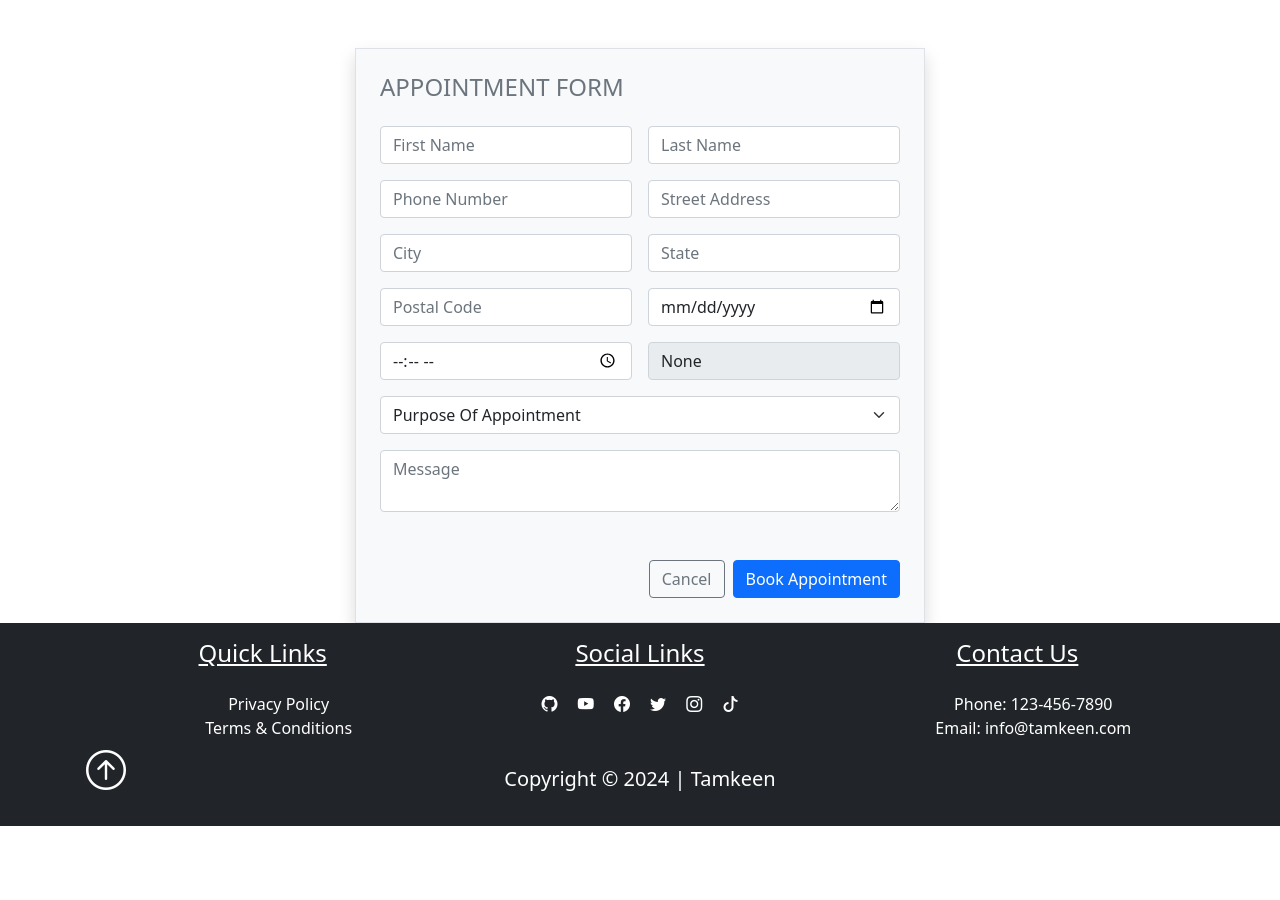
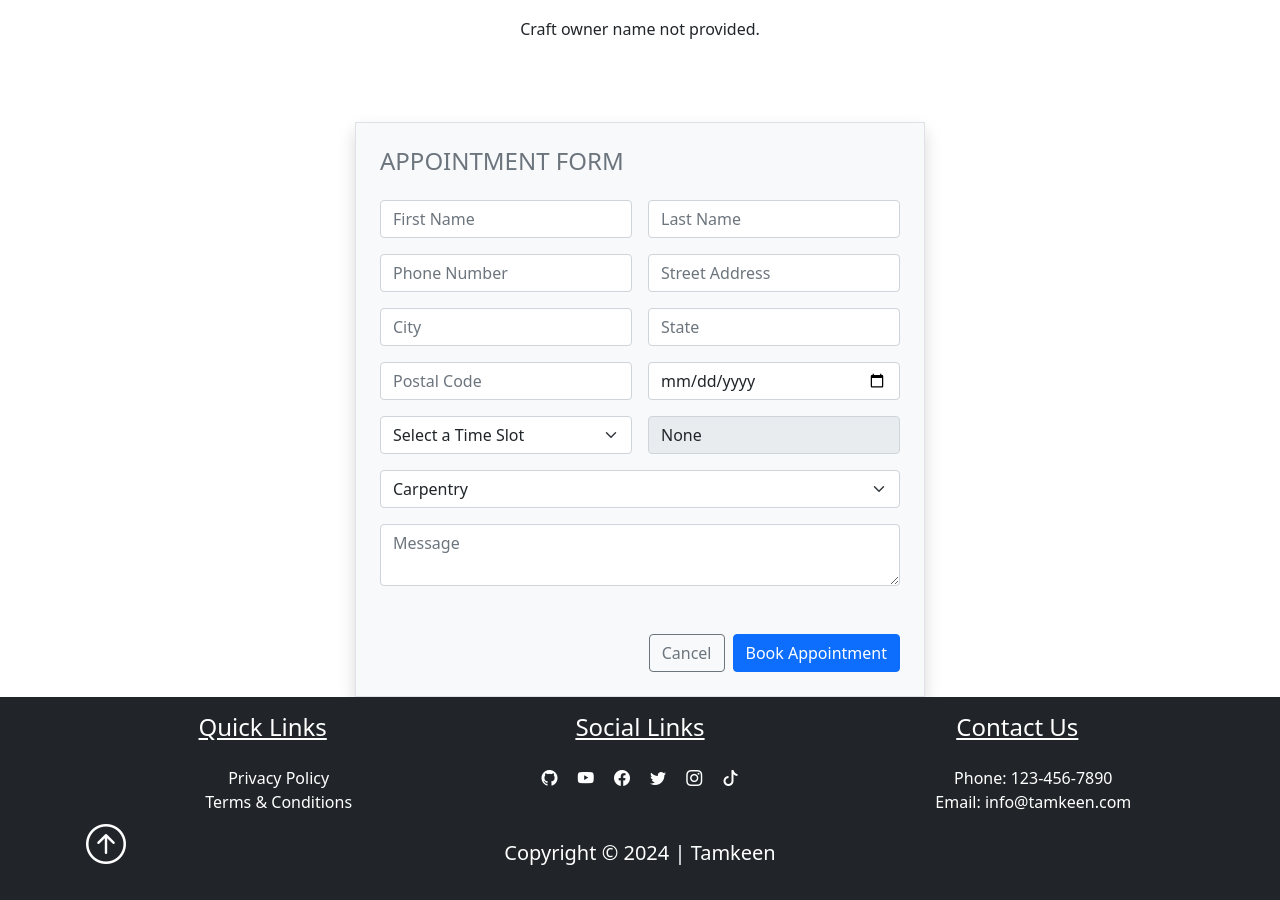
Before and after one commit to Islam2002M/craftyy, a Flask app: page /appointments in a window 1280 px wide. Shown: the part 81-981 px from the top of the page. Before the commit the page ends 907 px from the top, so only its background shows below. Run offline with Flask 3, Linux system fonts and the light colour scheme; some libraries are stand-ins or nearby versions.

Commit message:
add slots

```diff
--- a/pythonic/routes.py
+++ b/pythonic/routes.py
@@ -1,7 +1,8 @@
 import secrets
 import os
+import logging
 from PIL import Image
-from flask import render_template, url_for, flash, redirect, request, session
+from flask import  render_template, url_for, flash, redirect, request, session
 from instance.helper import get_cleaning_users_from_database, get_electrical_users_from_database, get_plumbing_users_from_database,get_Carpentry_users_from_database,get_Painting_users_from_database,get_movingFur_users_from_database
 from pythonic.forms import ProblemForm, RegistrationForm, LoginForm, UpdateProfileForm,AppointmentForm,NewLessonForm
 from pythonic import app, bcrypt, db
@@ -11,7 +12,7 @@
 from nltk.tokenize import word_tokenize
 from sklearn.feature_extraction.text import TfidfVectorizer
 from sklearn.metrics.pairwise import cosine_similarity
-from pythonic.models import User,Availability
+from pythonic.models import Appointment, Slot, User,Availability
 from nltk import pos_tag
 from nltk.corpus import wordnet
 from nltk.stem.porter import PorterStemmer
@@ -41,79 +42,72 @@
 def services():
     return render_template('services.html')
 
+@app.route("/logout")
+def logout():
+    logout_user()
+    return redirect(url_for("home"))
+
+# Set up logging
+logging.basicConfig(level=logging.DEBUG)
+
 @app.route('/appointments', methods=['GET', 'POST'])
 def appointments():
     form = AppointmentForm()
     craft_owner_name = request.args.get('craft_owner')
     service_type = request.args.get('service_type')  # Get service_type from query parameters
-    form_data = None  # Initialize form_data
+
+    print(f"craft_owner_name: {craft_owner_name}")
+    print(f"service_type: {service_type}")
 
     if request.method == 'POST' and form.validate_on_submit():
-        form_data = {
-            'first_name': form.first_name.data,
-            'last_name': form.last_name.data,
-            'phone_number': form.phone_number.data,
-            'street_address': form.street_address.data,
-            'city': form.city.data,
-            'state': form.state.data,
-            'postal_code': form.postal_code.data,
-            'appointment_date': form.appointment_date.data,
-            'appointment_time': form.appointment_time.data,
-            'appointment_purpose': form.appointment_purpose.data,
-            'message': form.message.data,
-            'craft_owner': craft_owner_name
-        }
+        print("Form submitted")
+        appointment = Appointment(
+            first_name=form.first_name.data,
+            last_name=form.last_name.data,
+            phone_number=form.phone_number.data,
+            street_address=form.street_address.data,
+            city=form.city.data,
+            state=form.state.data,
+            postal_code=form.postal_code.data,
+            appointment_date=form.appointment_date.data,
+            appointment_time=form.appointment_time.data,
+            craft_owner=form.craft_owner.data,
+            appointment_purpose=form.appointment_purpose.data,
+            message=form.message.data
+        )
+        db.session.add(appointment)
+        db.session.commit()
+        flash('Your appointment has been booked!', 'success')
+        return redirect(url_for('appointment_summary', appointment_id=appointment.id))
 
-    return render_template('appointments.html', form=form, craft_owner=craft_owner_name, service_type=service_type, form_data=form_data)
+    # Fetch available slots by craft owner's name
+    available_slots = []
+    if craft_owner_name:
+        print(f"Looking for craft owner with username: {craft_owner_name}")
+        user = User.query.filter_by(username=craft_owner_name).first()
+        if user:
+            print(f"Craft owner found: {user}")
+            if user.availability:
+                availability = user.availability
+                print(f"Availability found: {availability}")
+                # Generate slots for the availability if they do not exist
+                if not availability.slots:
+                    print("No slots found, generating slots...")
+                    availability.generate_slots(duration=60)  # Assume 30 minutes slot duration
+                    db.session.commit()  # Commit the generated slots to the database
+                available_slots = Slot.query.filter_by(availability_id=availability.id).all()
+                print(f"Available slots: {available_slots}")
+            else:
+                flash('Craft owner has no availability.', 'error')
+                print("Craft owner has no availability.")
+        else:
+            flash('Craft owner not found.', 'error')
+            print("Craft owner not found.")
+    else:
+        flash('Craft owner name not provided.', 'error')
+        print("Craft owner name not provided.")
 
-@app.route("/register", methods=["GET", "POST"])
-def register():
-    if current_user.is_authenticated:
-        return redirect(url_for("home"))
-    form = RegistrationForm()
-    if form.validate_on_submit():
-        hashed_password = bcrypt.generate_password_hash(form.password.data).decode(
-            "utf-8"
-        )
-        user = User(
-            username=form.username.data,
-            email=form.email.data,
-            password=hashed_password,
-            address=form.address.data,
-            contactNumber=form.contactNumber.data,
-            user_type=form.user_type.data,
-        )
-        if form.user_type.data == 'craft_owner':
-            user.service_type = form.service_type.data
-            user.description = form.description.data
-        db.session.add(user)
-        db.session.commit()
-        login_user(user)
-
-        flash(f"Account created successfully for {form.username.data} as a {form.user_type.data}", "success")
-        return redirect(url_for("home"))
-    return render_template("register.html", title="Register", form=form)
-
-@app.route("/login", methods=["GET", "POST"])
-def login():
-    if current_user.is_authenticated:
-        return redirect(url_for("home"))
-    form = LoginForm()
-    if form.validate_on_submit():
-        user = User.query.filter_by(email=form.email.data).first()
-        if user and bcrypt.check_password_hash(user.password, form.password.data):
-            login_user(user, remember=form.remember.data)
-            next_page = request.args.get('next')
-            flash("You have been logged in!", "success")
-            return redirect(next_page) if next_page else redirect(url_for("home"))
-        else:
-            flash("Login Unsuccessful. Please check credentials", "danger")
-    return render_template("login.html", title="Login", form=form)
-
-@app.route("/logout")
-def logout():
-    logout_user()
-    return redirect(url_for("home"))
+    return render_template('appointments.html', form=form, available_slots=available_slots, craft_owner=craft_owner_name, service_type=service_type)
 
 @app.route("/dashboard", methods=["GET"])
 @login_required
@@ -157,18 +151,19 @@
 @app.route("/dashboard/new_lesson", methods=["GET", "POST"])
 @login_required
 def new_lesson():
-    new_lesson_form  = NewLessonForm()
-    if new_lesson_form .validate_on_submit():
+    new_lesson_form = NewLessonForm()
+
+    if new_lesson_form.validate_on_submit():
         # Extract data from the form
-        start_time = new_lesson_form .start_time.data
-        end_time = new_lesson_form .end_time.data
-        all_days = new_lesson_form .all_days.data
+        start_time = new_lesson_form.start_time.data
+        end_time = new_lesson_form.end_time.data
+        all_days = new_lesson_form.all_days.data
 
         # If "Work All Days" checkbox is selected, set working_days to "Monday,Tuesday,Wednesday,Thursday,Friday,Saturday,Sunday"
         if all_days:
             working_days = "Monday,Tuesday,Wednesday,Thursday,Friday,Saturday,Sunday"
         else:
-            working_days = new_lesson_form .workingDays.data
+            working_days = ','.join(new_lesson_form.workingDays.data)
 
         # Create a new Availability object
         availability = Availability(
@@ -189,9 +184,10 @@
     return render_template(
         "new_lesson.html",
         title="New Lesson",
-        new_lesson_form =new_lesson_form ,
+        new_lesson_form=new_lesson_form,
         active_tab="new_lesson"
     )
+
 @app.route('/plumbing')
 def plumbing():
     plumbing_users = get_plumbing_users_from_database()
--- a/pythonic/templates/appointments.html
+++ b/pythonic/templates/appointments.html
@@ -45,21 +45,18 @@
                             {{ form.appointment_date(class_="form-control", placeholder="Appointment Date") }}
                         </div>
                         <div class="col-md-6">
-                            {{ form.appointment_time(class_="form-control", placeholder="Appointment Time") }}
+                            <select class="form-select" name="appointment_time" id="appointment_time">
+                                <option selected disabled>Select a Time Slot</option>
+                                {% for slot in available_slots %}
+                                    <option value="{{ slot.period }}">{{ slot.period }}</option>
+                                {% endfor %}
+                            </select>
                         </div>
                         <div class="col-md-6">
-                            <input type="text" class="form-control" name="craft_owner" value="{{ craft_owner }}" placeholder="Craft Owner" readonly>
+                            <input type="text" class="form-control" name="craft_owner" value="{{ craft_owner }}"  readonly>
                         </div>
                         <div class="col-12">
-                            <select class="form-select" name="appointment_purpose">
-                                <option selected disabled>Purpose Of Appointment</option>
-                                <option value="Carpentry" {% if service_type == 'Carpentry' %}selected{% endif %}>Carpentry</option>
-                                <option value="Cleaning" {% if service_type == 'Cleaning' %}selected{% endif %}>Cleaning</option>
-                                <option value="Electrical" {% if service_type == 'electrical' %}selected{% endif %}>Electrical</option>
-                                <option value="Moving Furniture" {% if service_type == 'Moving Furniture' %}selected{% endif %}>Moving Furniture</option>
-                                <option value="Painting" {% if service_type == 'Painting' %}selected{% endif %}>Painting</option>
-                                <option value="Plumbing" {% if service_type == 'plumbing' %}selected{% endif %}>Plumbing</option>
-                            </select>
+                            {{ form.appointment_purpose(class_="form-select", readonly="readonly") }}
                         </div>
                         <div class="col-12">
                             {{ form.message(class_="form-control", placeholder="Message") }}
@@ -70,30 +67,10 @@
                         <button type="button" class="btn btn-outline-secondary float-end me-2">Cancel</button>
                     </div>
                 </form>
-                {% if form_data %}
-                <div class="col-12 mt-5">
-                    <h4>Appointment Summary:</h4>
-                    <p>First Name: {{ form_data.first_name }}</p>
-                    <p>Last Name: {{ form_data.last_name }}</p>
-                    <p>Phone Number: {{ form_data.phone_number }}</p>
-                    <p>Street Address: {{ form_data.street_address }}</p>
-                    <p>City: {{ form_data.city }}</p>
-                    <p>State: {{ form_data.state }}</p>
-                    <p>Postal Code: {{ form_data.postal_code }}</p>
-                    <p>Appointment Date: {{ form_data.appointment_date }}</p>
-                    <p>Appointment Time: {{ form_data.appointment_time }}</p>
-                    <p>Appointment Purpose: {{ form_data.appointment_purpose }}</p>
-                    <p>Message: {{ form_data.message }}</p>
-                    {% if craft_owner %}
-                    <p>Craft Owner: {{ craft_owner }}</p>
-                    {% endif %}
-                </div>
-                {% endif %}
             </div>
         </div>
     </div>
-    <script src="https://cdn.jsdelivr.net/npm/@popperjs/core@2.9.2/dist/umd/popper.min.js"></script>
-    <script src="https://cdn.jsdelivr.net/npm/bootstrap@5.0.2/dist/js/bootstrap.min.js"></script>
+
 </body>
 </html>
 {% endblock %}
```
Also changed, not shown: pythonic/models.py (+49 -10 lines), instance/pythonic.db.
